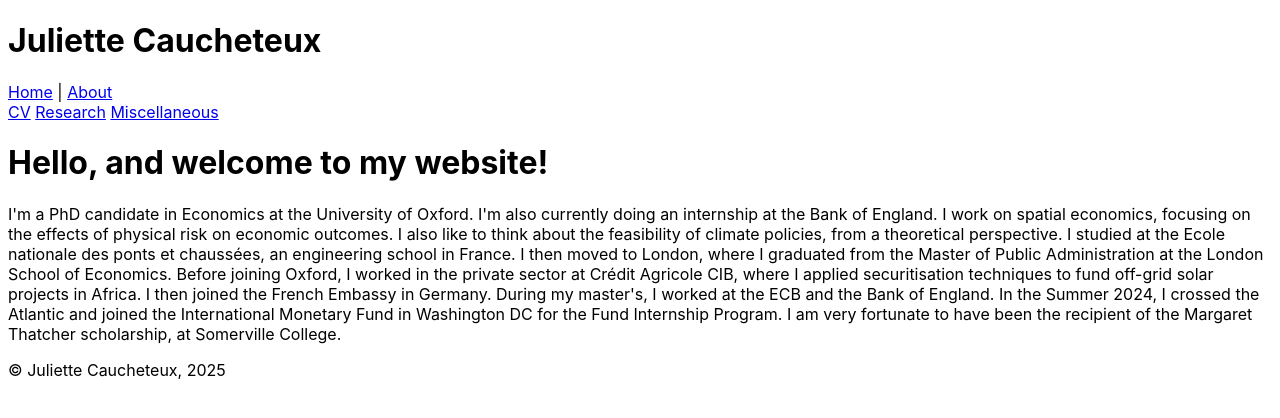
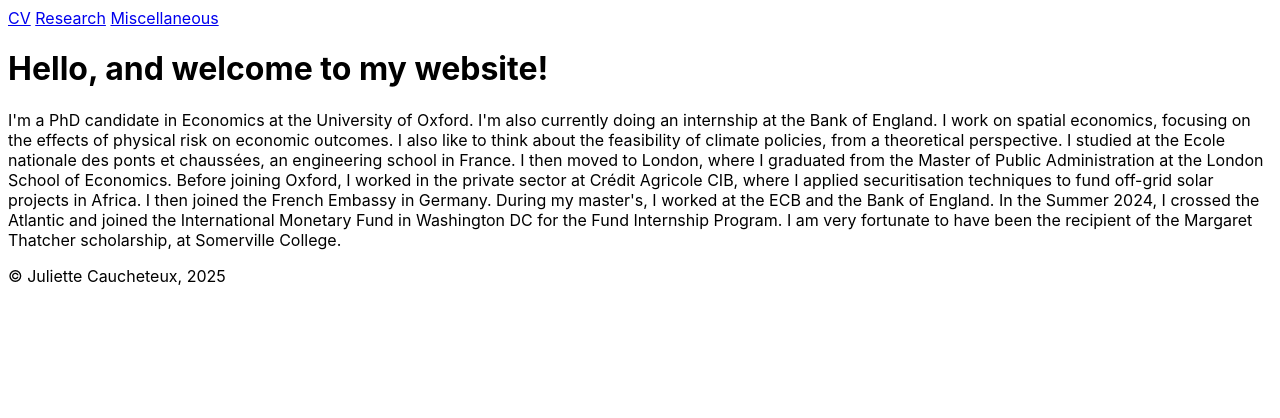
Before and after one commit to JulietteCx/juliettecx.github.io, a Jekyll site: the page built from index.html, in a window 1280 px wide. Shown: the top 418 px of the page. Built offline with Jekyll 4.4.1, drawn with Linux system fonts in a browser that asks for light colours.

Commit message:
Update default.html

```diff
--- a/_layouts/default.html
+++ b/_layouts/default.html
@@ -6,14 +6,6 @@
   <link rel="stylesheet" href="/assets/style.css">
 </head>
 <body>
-  <header>
-    <h1>{{ site.title }}</h1>
-    <nav>
-      <a href="/">Home</a> |
-      <a href="/about">About</a>
-    </nav>
-  </header>
-
   <!-- Top Panel -->
   <div class="top-panel">
     {% for link in site.top_panel_links %}
```
